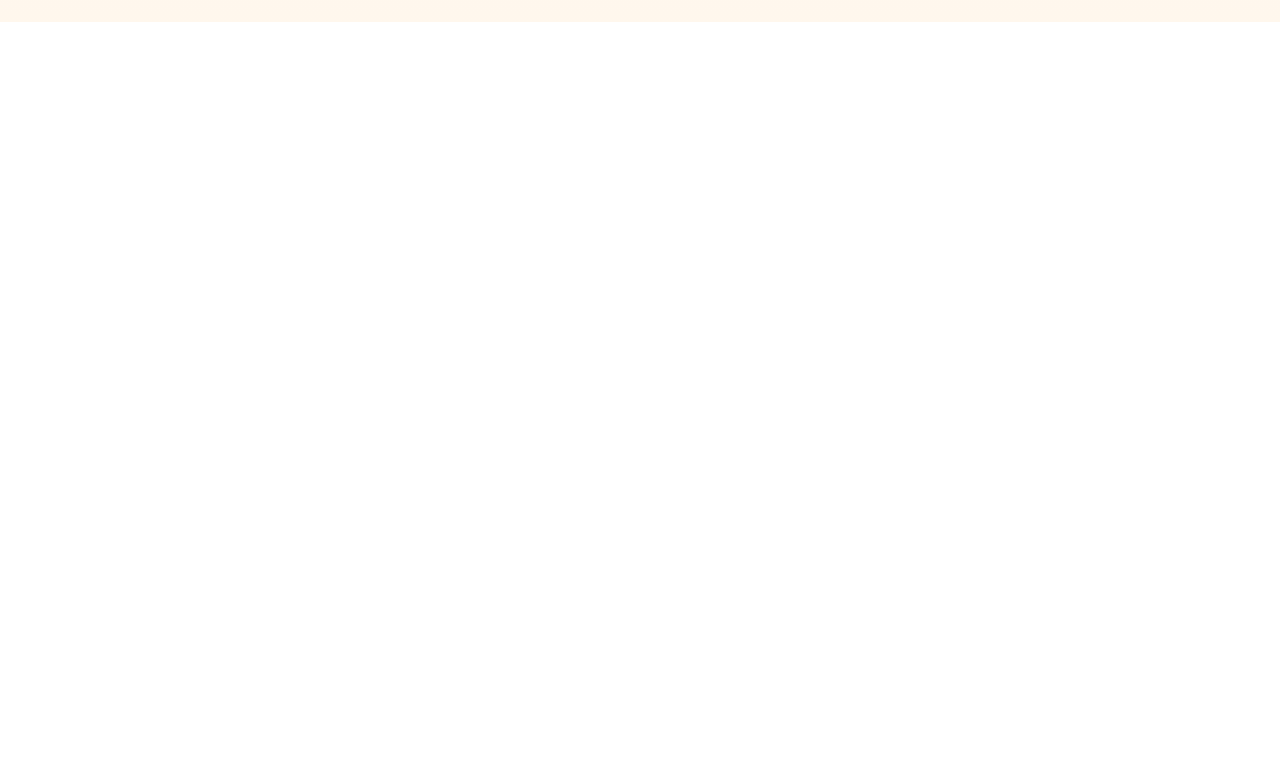
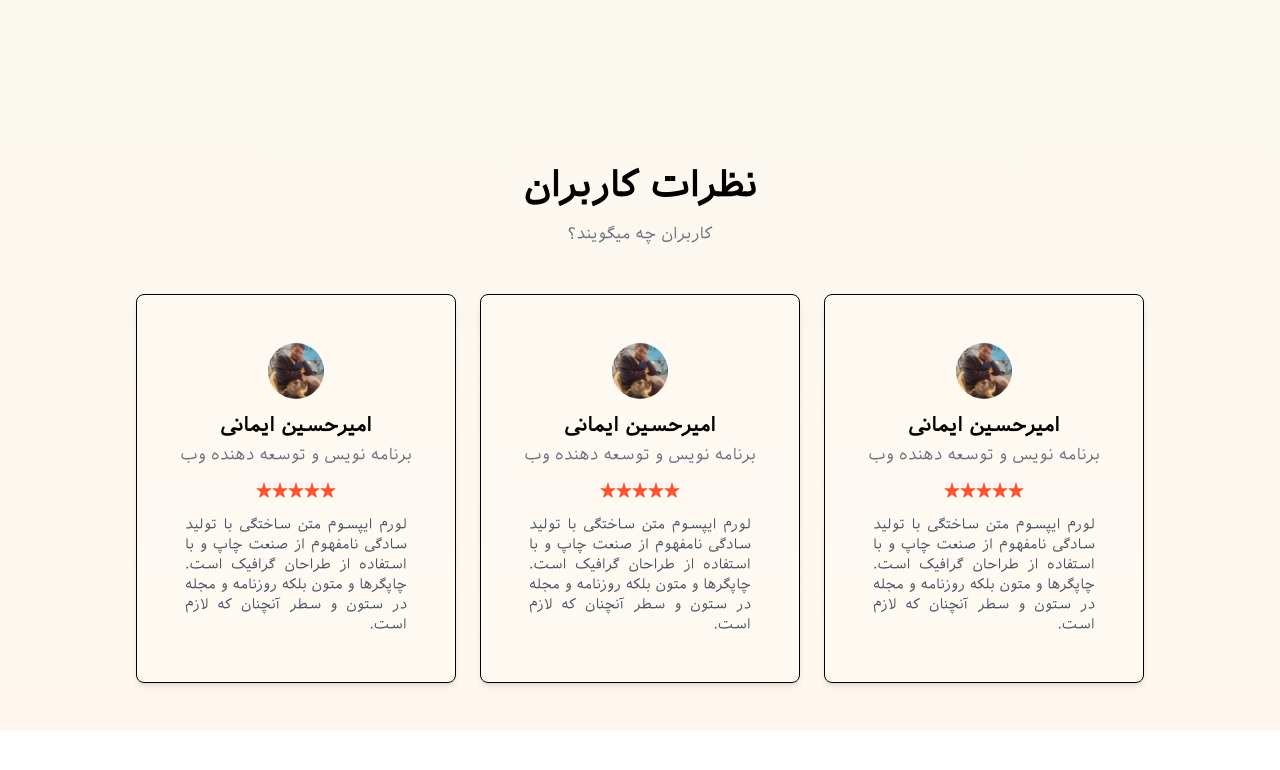
Before and after one commit to Amirhosein-Imani/SaaS-image-generator, a React (Vite) app in the folder client/: page / in a window 1280 px wide. Shown: the part 2020-2790 px from the top of the page. Before the commit the page ends 2138 px from the top, so only its background shows below. Built offline with nearby package versions, Linux system fonts and the light colour scheme.

Commit message:
Work on Testimonials component

```diff
--- a/client/src/assets/assets.js
+++ b/client/src/assets/assets.js
@@ -6,8 +6,6 @@
 import rating_star from './rating_star.svg'
 import sample_img_1 from './sample_img_1.png'
 import sample_img_2 from './sample_img_2.png'
-import profile_img_1 from './profile_img_1.png'
-import profile_img_2 from './profile_img_2.png'
 import step_icon_1 from './step_icon_1.svg'
 import step_icon_2 from './step_icon_2.svg'
 import step_icon_3 from './step_icon_3.svg'
@@ -55,21 +53,21 @@
 
 export const testimonialsData = [
     {
-        image:profile_img_1,
+        image:amirhosein_imani,
         name:'امیرحسین ایمانی',
         role:'برنامه نویس و توسعه دهنده وب',
         stars:5,
         text:`لورم ایپسوم متن ساختگی با تولید سادگی نامفهوم از صنعت چاپ و با استفاده از طراحان گرافیک است. چاپگرها و متون بلکه روزنامه و مجله در ستون و سطر آنچنان که لازم است.`
     },
     {
-        image:profile_img_2,
+        image:amirhosein_imani,
         name:'امیرحسین ایمانی',
         role:'برنامه نویس و توسعه دهنده وب',
         stars:5,
         text:`لورم ایپسوم متن ساختگی با تولید سادگی نامفهوم از صنعت چاپ و با استفاده از طراحان گرافیک است. چاپگرها و متون بلکه روزنامه و مجله در ستون و سطر آنچنان که لازم است.`
     },
     {
-        image:profile_img_1,
+        image:amirhosein_imani,
         name:'امیرحسین ایمانی',
         role:'برنامه نویس و توسعه دهنده وب',
         stars:5,
--- /dev/null
+++ b/client/src/components/Testimonials.jsx
@@ -0,0 +1,62 @@
+import React from 'react'
+import { assets, testimonialsData } from '../assets/assets'
+
+const Testimonials = () => {
+
+  return (
+
+    <div className='flex flex-col justify-center items-center my-20 py-12'>
+
+        <h1 className='text-3xl sm:text-4xl font-semibold mb-4'>نظرات کاربران</h1>
+
+        <p className='text-gray-500 mb-12'>کاربران چه میگویند؟</p>
+
+        <div className='flex flex-wrap gap-6'>
+
+            {
+
+                testimonialsData.map((testimonial , index) => (
+
+                    <div key={index} className='bg-white/20 p-12 rounded-lg shadow-md border w-80 m-auto cursor-pointer hover:scale-[1.02] transition-all'>
+
+                        <div className='flex flex-col items-center'>
+
+                            <img src={testimonial.image} alt="" className='rounded-full w-14' />
+
+                            <h2 className='text-xl font-semibold mt-3'>{testimonial.name}</h2>
+
+                            <p className='text-gray-500 mb-4 mt-1 whitespace-nowrap'>{testimonial.role}</p>
+
+                            <div className='flex mb-4'>
+
+                                {
+
+                                    Array(testimonial.stars).fill().map((item , index) => (
+
+                                        <img src={assets.rating_star} alt="" key={index} />
+
+                                    ))
+
+                                }
+
+                            </div>
+
+                            <p className='text-sm text-gray-600 text-justify'>{testimonial.text}</p>
+
+                        </div>
+
+                    </div>
+
+                ))
+
+            }
+
+        </div>
+
+    </div>
+
+  )
+
+}
+
+export default Testimonials
--- a/client/src/pages/Home.jsx
+++ b/client/src/pages/Home.jsx
@@ -2,6 +2,7 @@
 import Header from '../components/Header'
 import Steps from '../components/Steps'
 import Description from '../components/Description'
+import Testimonials from '../components/Testimonials'
 
 const Home = () => {
 
@@ -12,6 +13,7 @@
       <Header/>
       <Steps/>
       <Description/>
+      <Testimonials/>
 
     </div>
 
```
